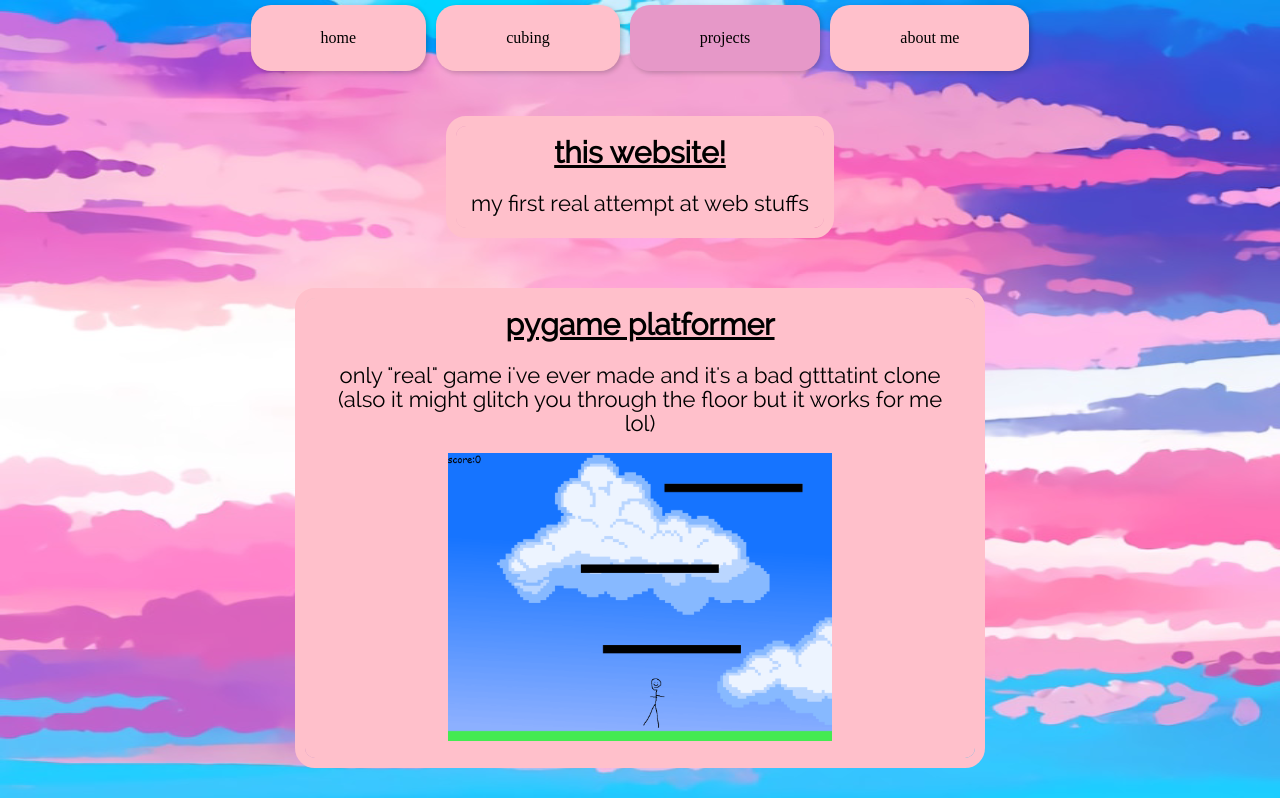
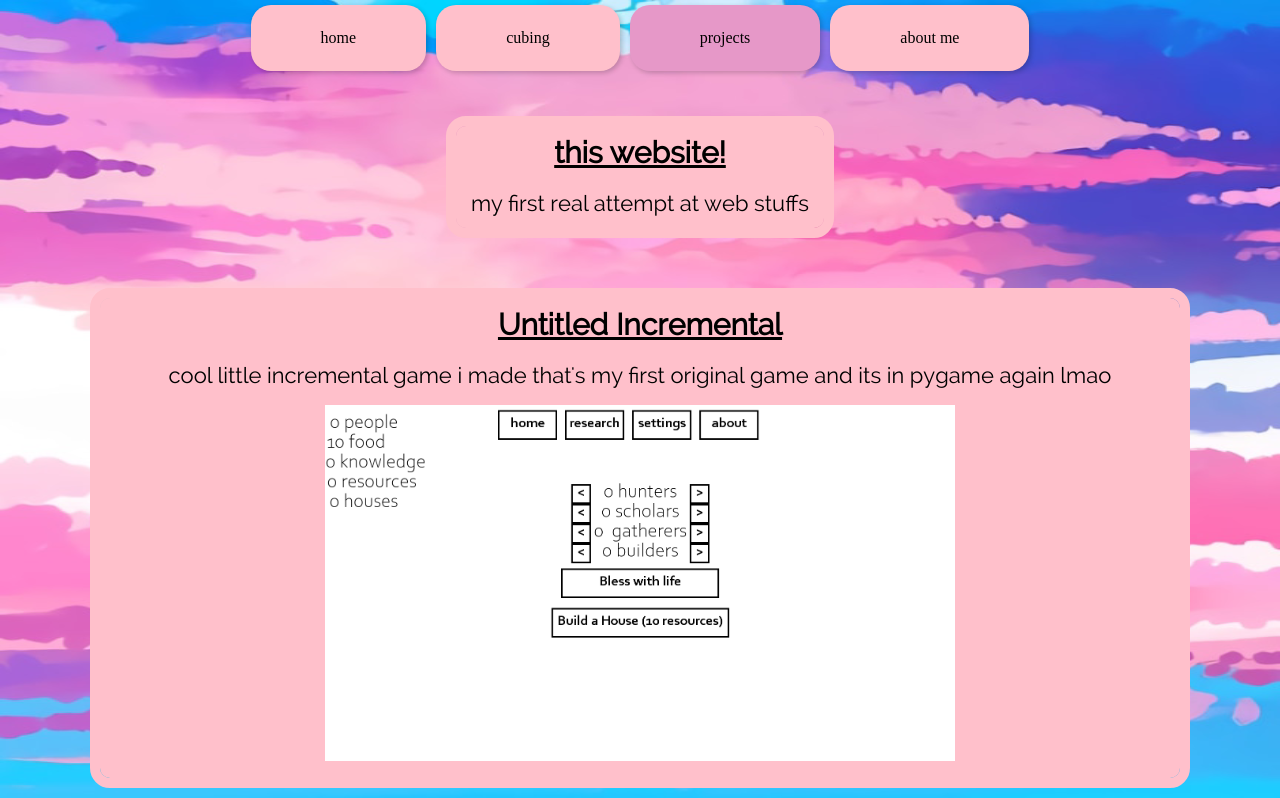
Before and after one commit to PulsarCubes/website, a plain HTML site: page projects/index.html in a window 1280 px wide. Shown: the top 798 px of the page. Drawn offline with Linux system fonts and the light colour scheme.

Commit message:
add new project!

```diff
--- a/projects/index.html
+++ b/projects/index.html
@@ -21,11 +21,24 @@
         <br>    my first real attempt at web stuffs
         </span>
         </h1>
+
+
+    <h1 class="textstuff" style="font-size: 30px; line-height: .8;">
+        <a href="https://github.com/PulsarCubes/untitledincremental" target="_blank" style="color:black;">Untitled Incremental</a><br>
+
+        <span class="normaltext">
+        <br>    cool little incremental game i made that's my first original game and its in pygame again lmao
+        </span>
+        <div style="margin-top: 20px;">
+            <img src="/images/untitledincremental.png" alt="untitled incremental game" style="width:60%;">
+          </div>
+        </h1>
+
         <h1 class="textstuff" style="font-size: 30px; line-height: .8; width: 50%;">
             <a href="https://github.com/PulsarCubes/pygameinfplatformer" target="_blank" style="color:black;">pygame platformer</a><br>
 
             <span class="normaltext">
-            <br>    only "real" game i've ever made and it's a bad gtttatint clone (also it might glitch you through the floor but it works for me lol)
+            <br>    first "real" game i ever made and it's a bad gtttatint clone (also it might glitch you through the floor but it works for me lol)
             </span>
             <div style="margin-top: 20px;">
             <img src="/images/platformer.png" alt="it certainly is a platformer" style="width:60%;">
```
Also changed, not shown: images/untitledincremental.png (added).
